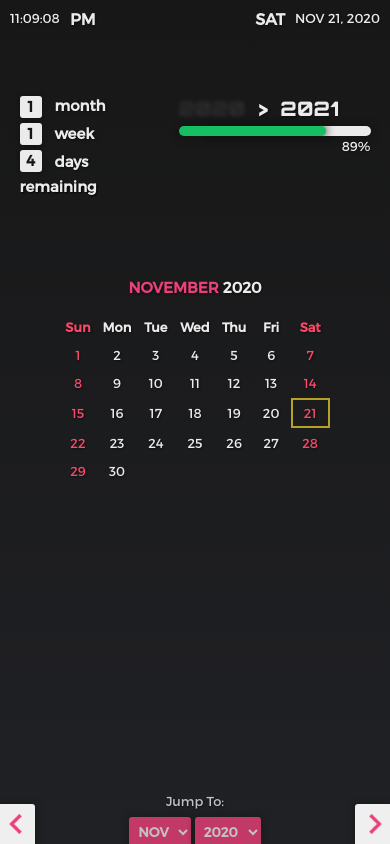
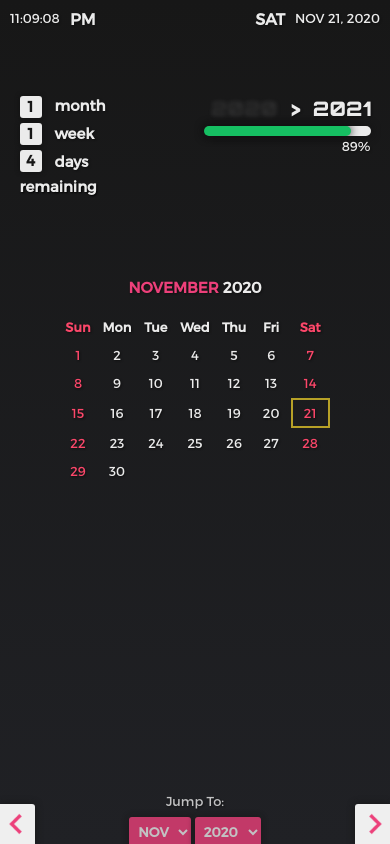
Before and after one commit to sbonelosth/countdown-calender, a plain HTML site: page index.html in a window 390 px wide. Drawn offline with Linux system fonts and the light colour scheme.

Commit message:
Add files via upload
this style works perfectly on mobile portrait screen. i'm yet to make it responsive.

```diff
--- a/css/style.css
+++ b/css/style.css
@@ -118,7 +118,7 @@ body {
 .progress-bar {
 	position : absolute;
 	top : 0;
-	left : 159px;
+	right : 20px;
 	background : rgba(22, 191, 98);
 	transition : 4s;
 }
@@ -131,7 +131,7 @@ body {
 
 .from-to-year {
 	position : absolute;
-	left : 159px;
+	right : 0;
 	font-family : orbitron;
 	font-size : 20px;
 }
```
